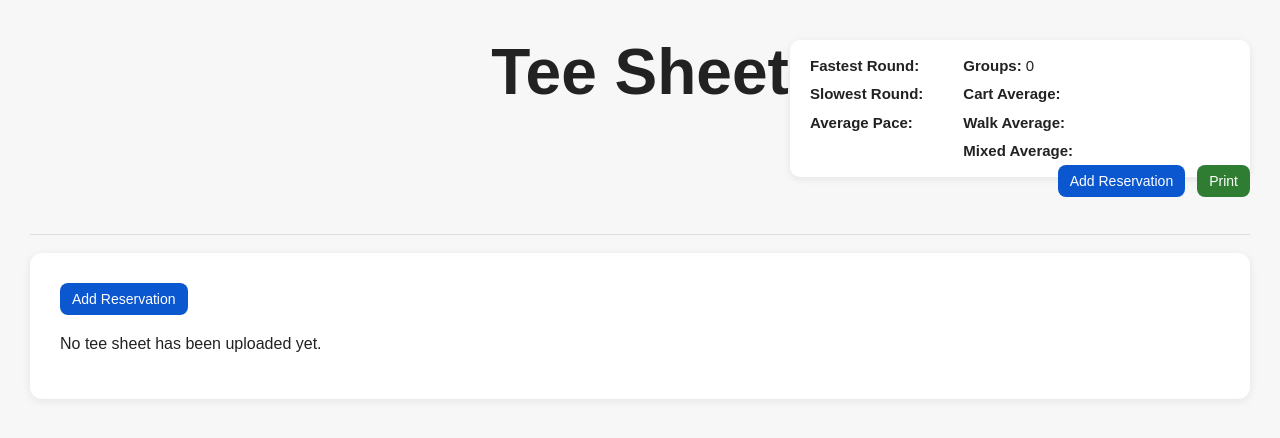
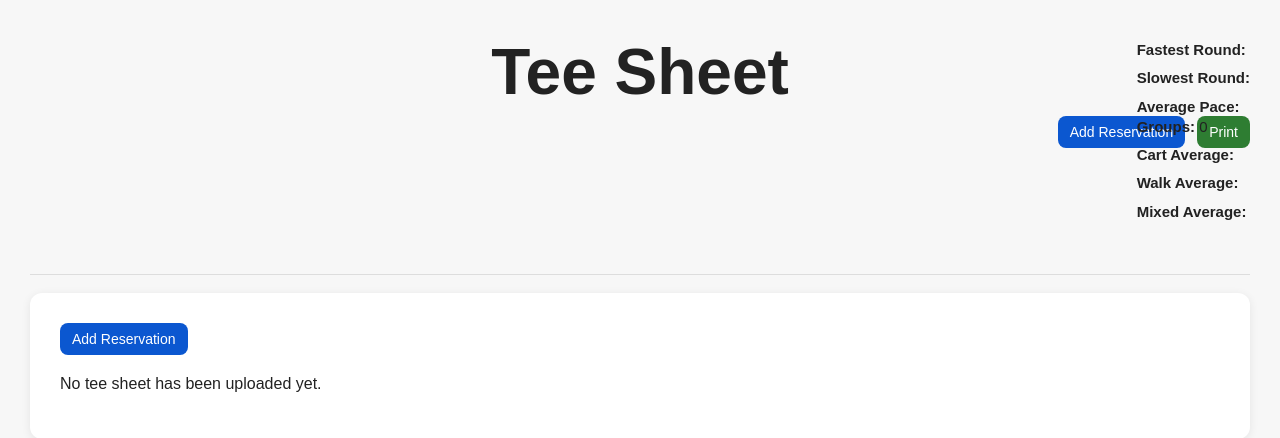
Before and after one commit to nicholasdemarcoo-ui/pacecontrol, a Flask app: page /tee-sheet in a window 1280 px wide. Shown: the top 438 px of the page. Run offline with Flask 3, Linux system fonts and the light colour scheme.

Commit message:
Update tee_sheet.html

```diff
--- a/templates/tee_sheet.html
+++ b/templates/tee_sheet.html
@@ -28,7 +28,7 @@
 
         .top-row {
             position: relative;
-            min-height: 180px;
+            min-height: 220px;
         }
 
         .left-side {
@@ -61,27 +61,17 @@
         }
 
         .top-bar {
-            position: absolute;
-            top: 125px;
-            right: 0;
             display: flex;
+            justify-content: flex-end;
             gap: 12px;
-            align-items: center;
-            flex-wrap: wrap;
-            justify-content: flex-end;
+            margin-top: 12px;
         }
 
-        .summary-box {
+       .summary-box {
             position: absolute;
             top: 0;
             right: 0;
-            display: flex;
-            gap: 40px;
-            background: white;
-            padding: 16px 20px;
-            border-radius: 10px;
-            box-shadow: 0 2px 8px rgba(0,0,0,0.08);
-            min-width: 420px;
+            margin-bottom: 10px;
         }
 
         .summary-col {
```
